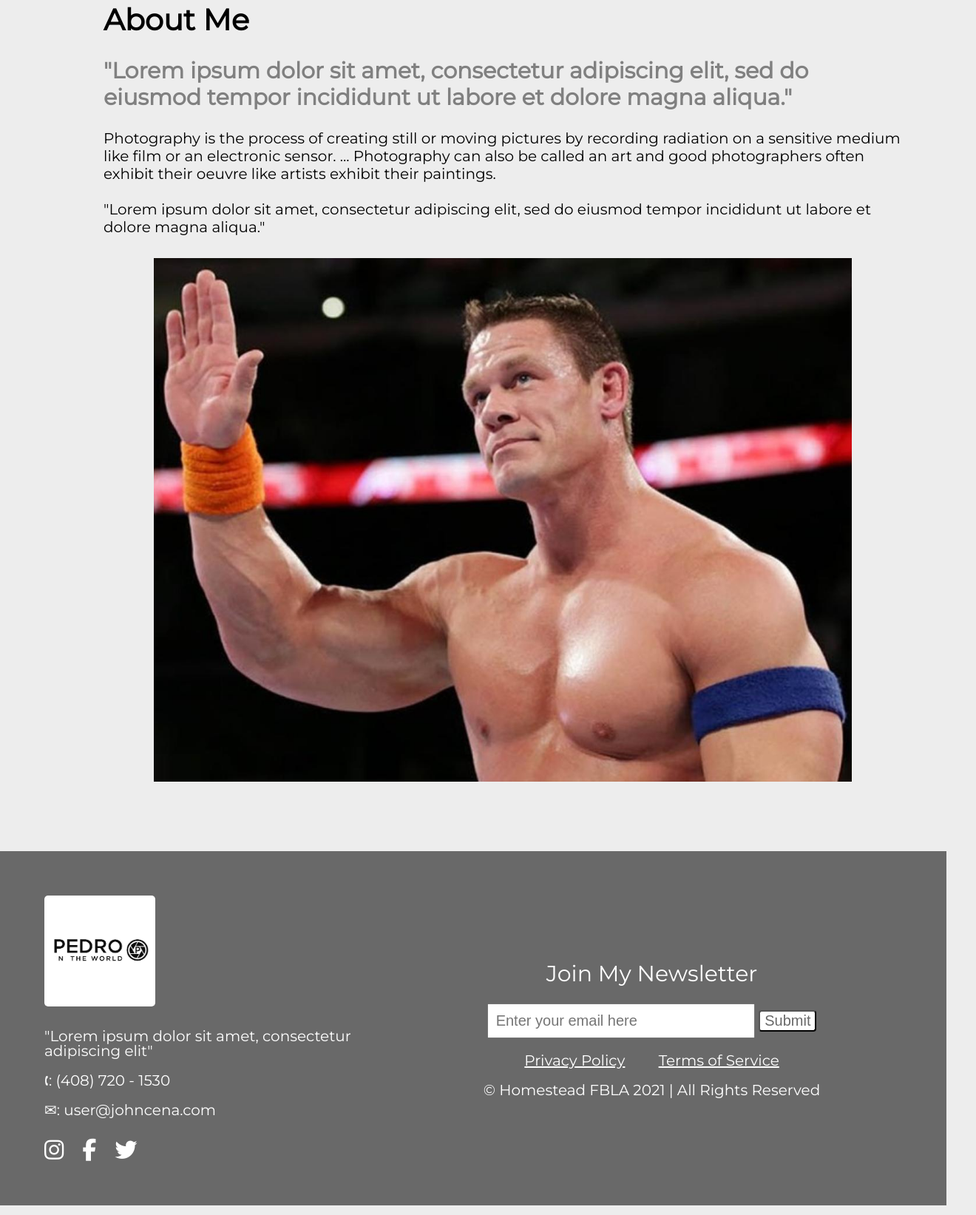
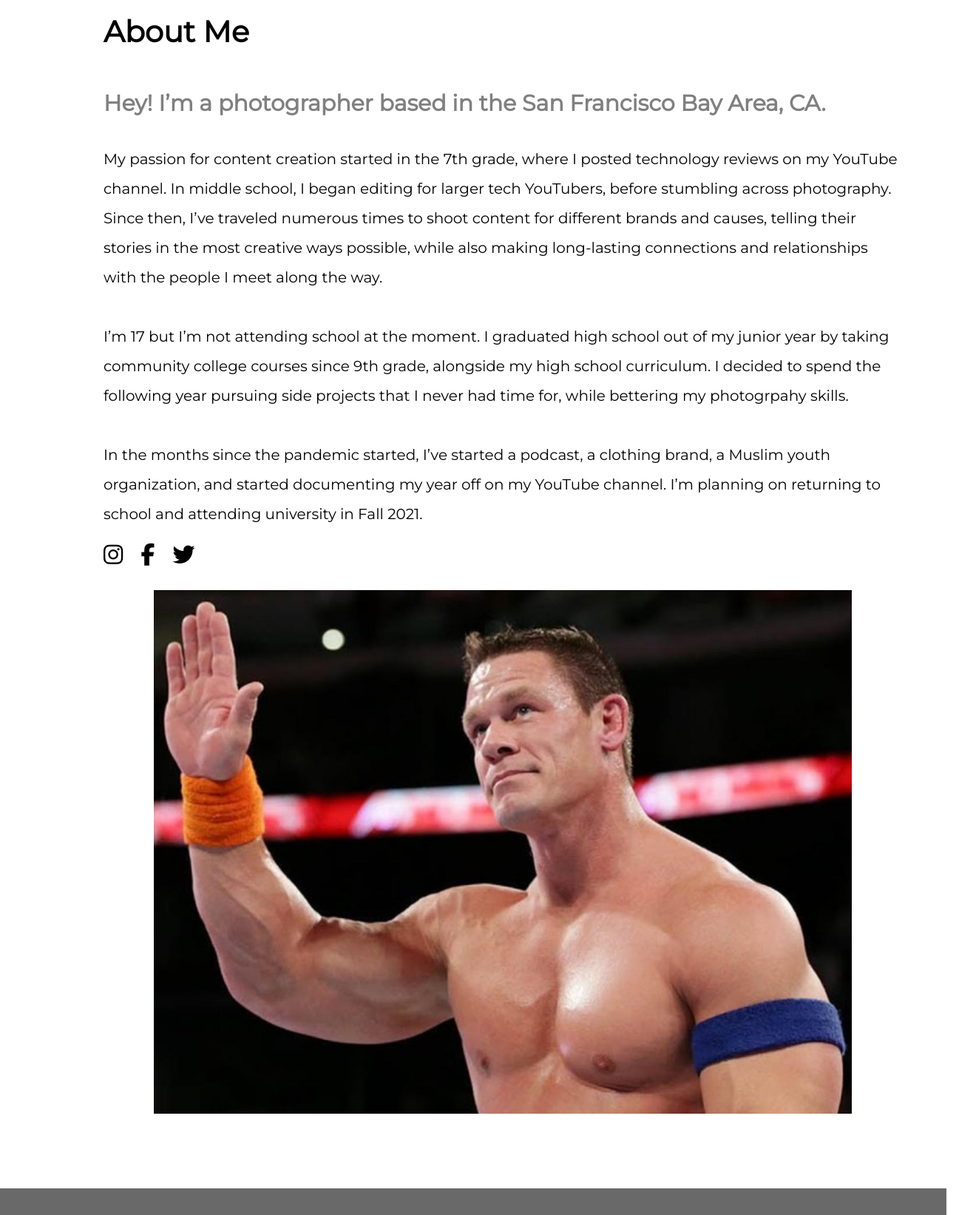
Before and after one commit to samarthvshah/WebDev2021, a plain HTML site: page about.html in a window 1280 px wide. Shown: the part 237-1880 px from the top of the page at 74% size, 1320 px wide, since content can reach past the window. Drawn offline with Linux system fonts and the light colour scheme.

Commit message:
Changed home page, content on about

```diff
--- a/about.html
+++ b/about.html
@@ -28,8 +28,15 @@
             <div class="col-6">
                 <div class="aboutMeContent">
                     <h1>About Me</h1>
-                    <h2>"Lorem ipsum dolor sit amet, consectetur adipiscing elit, sed do eiusmod tempor incididunt ut labore et dolore magna aliqua."</h2>
-                    <p>Photography is the process of creating still or moving pictures by recording radiation on a sensitive medium like film or an electronic sensor. ... Photography can also be called an art and good photographers often exhibit their oeuvre like artists exhibit their paintings. <br/> <br/> "Lorem ipsum dolor sit amet, consectetur adipiscing elit, sed do eiusmod tempor incididunt ut labore et dolore magna aliqua."</p>
+                    <h2>Hey! I’m a photographer based in the San Francisco Bay Area, CA. </h2>
+                    <p>My passion for content creation started in the 7th grade, where I posted technology reviews on my YouTube channel. In middle school, I began editing for larger tech YouTubers, before stumbling across photography. Since then, I’ve traveled numerous times to shoot content for different brands and causes, telling their stories in the most creative ways possible, while also making long-lasting connections and relationships with the people I meet along the way.<br><br> I’m 17 but I’m not attending school at the moment. I graduated high school out of my junior year by taking community college courses since 9th grade, alongside my high school curriculum. I decided to spend the following year pursuing side projects that I never had time for, while bettering my photogrpahy skills. <br><br> In the months since the pandemic started, I’ve started a podcast, a clothing brand, a Muslim youth organization, and started documenting my year off on my YouTube channel.
+
+                    I’m planning on returning to school and attending university in Fall 2021.</p>
+                    <ul class="icons">
+                        <li><a href="#" class="fa fa-instagram"></a></li>
+                        <li><a href="#" class="fa fa-facebook"></a></li>
+                        <li><a href="#" class="fa fa-twitter"></a></li>
+                    </ul>
                 </div>
 
             </div>
@@ -46,8 +53,6 @@
         <div class="row">
             <div class="col-5">
                 <img src="img/pedro-04.jpg" class="logoImage">
-                <div class="container">
-                    <p>"Lorem ipsum dolor sit amet, consectetur adipiscing elit"</p>
                     <p>&#128379;: (408) 720 - 1530</p>
                     <p>&#x2709;: user@johncena.com</p>
                 </div>
--- a/styles.css
+++ b/styles.css
@@ -8,8 +8,16 @@ body {
     line-height: 1;
     margin: 0;
     font-family: 'Montserrat', sans-serif;
-    background-color: #EDEDED;
+    background-color: white;
 
+}
+
+body.main {
+background: url(img/wedding2.jpg) no-repeat center center fixed;
+  -webkit-background-size: cover;
+  -moz-background-size: cover;
+  -o-background-size: cover;
+  background-size: cover;
 }
 
 .container {
@@ -54,7 +62,7 @@ body {
 /* Nav Bar */
 
 nav {
-    width: 100%;
+/*    width: 100%;*/
     padding: 20px;
     background-color: white;
     position: relative;
@@ -62,7 +70,7 @@ nav {
 
 nav.trans {
     background-color: transparent;
-    position: absolute;
+/*    position: absolute;*/
 }
 
 nav ul {
@@ -126,7 +134,7 @@ ul.topnav li a img {
 /* Footer */
 
 img.logoImage {
-    height: 150px;
+    height: 125px;
     display: block;
     border-radius: 5px;
 }
@@ -136,6 +144,11 @@ footer {
     color: white;
     padding: 60px;
     font-size: 20px;
+    line-height: 0.8;
+}
+
+footer div.container {
+    padding: 0px;
 }
 
 footer ul {
@@ -195,6 +208,18 @@ input[type="text"] {
 
 /* Content */
 
+div.mainPageContent {
+    width: 100%;
+/*    padding: 200px;*/
+    padding-top: 20%;
+    text-align: center;
+    line-height: 1.5;
+}
+
+div.mainPageContent h1,h2 {
+    color: white;
+}
+
 .logo {
    width: 100%;
 }
@@ -221,6 +246,7 @@ img.discripImages {
 
 
 
+/*
 .bg-img {
     background-image: url("img/wedding2.jpg");
 
@@ -234,6 +260,7 @@ img.discripImages {
 
     position: relative;
 }
+*/
 
 header.mainContent {
     text-align: center;
@@ -276,7 +303,7 @@ form button {
 
 div.aboutMeContainer {
     padding: 80px;
-    line-height: 1.2;
+    line-height: 2;
     padding-right: 0px;
 }
 
@@ -309,6 +336,19 @@ div.aboutMeImg {
 
 div.aboutMeImg img {
     width: 80%;
+}
+
+div.aboutMeContent ul.icons {
+    padding: 0px;
+}
+
+div.aboutMeContent ul.icons li {
+    display: inline-block;
+}
+
+div.aboutMeContent ul.icons li a{
+    color: black;
+
 }
 
 
```
Also changed, not shown: index.html (+8 -3 lines).
